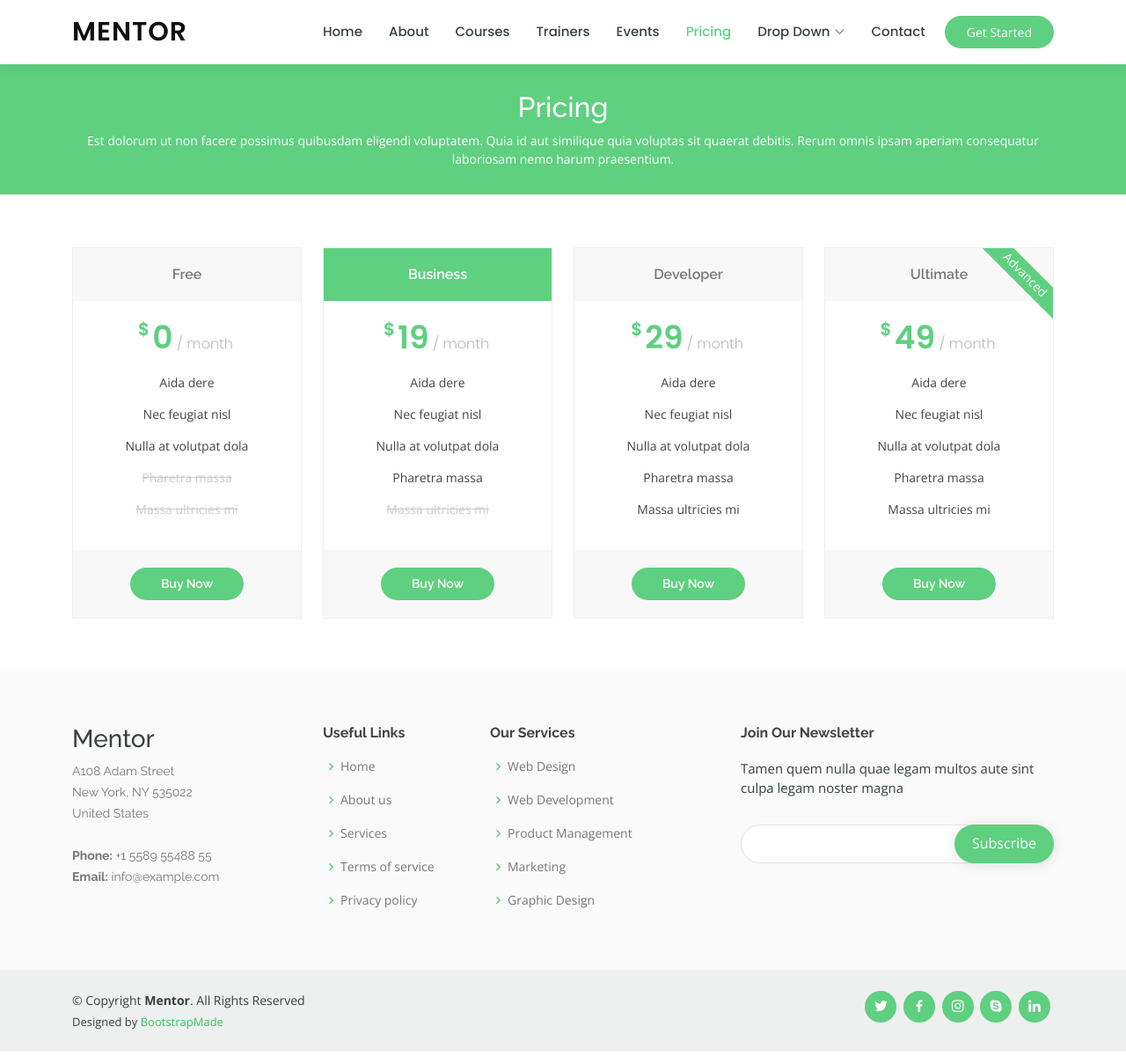
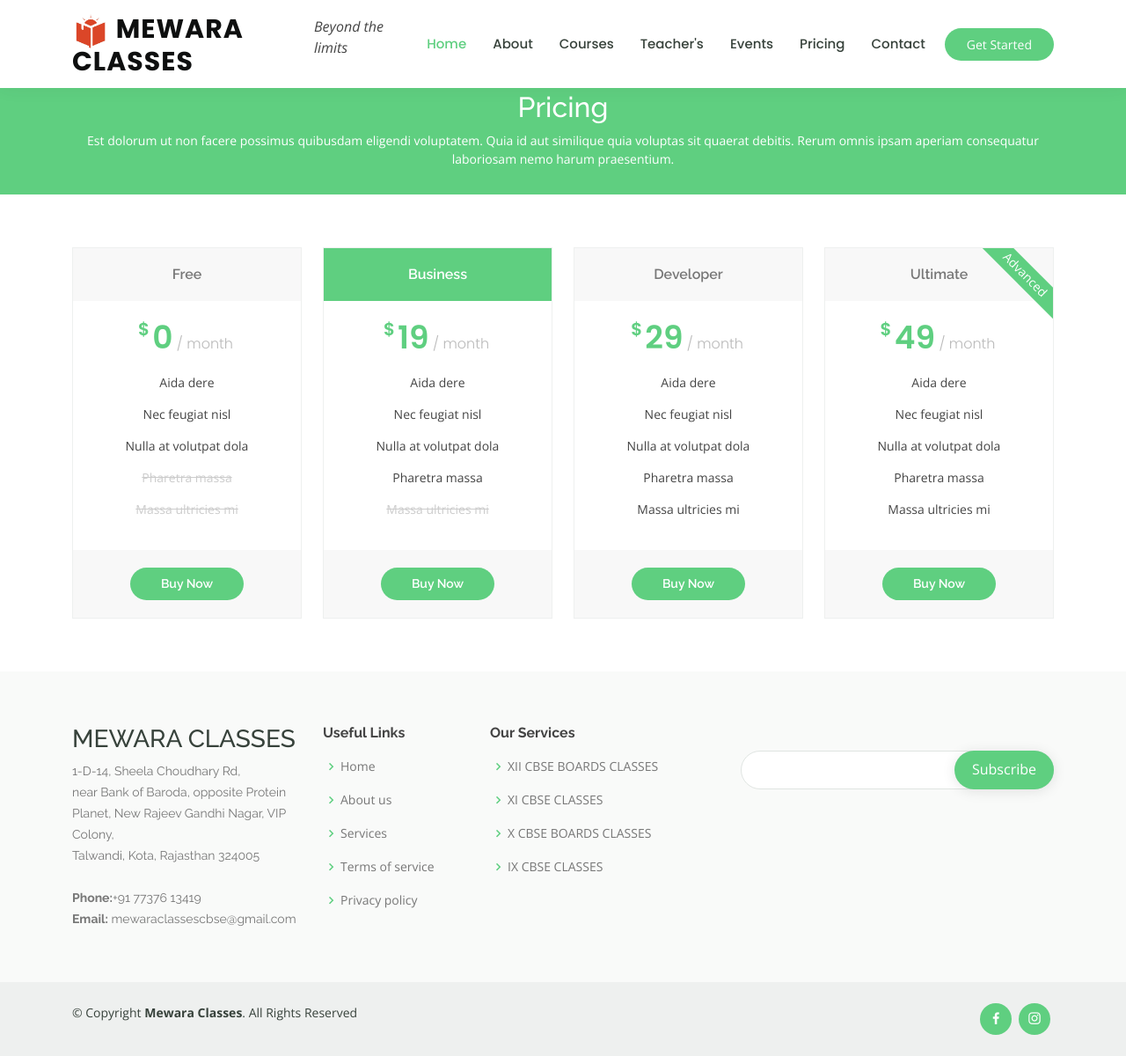
Before and after one commit to KRISHANKANT670/mewara-website, a plain HTML site: page pricing.html in a window 1280 px wide. Shown: the whole page at 88% size. Drawn offline with nearby package versions, Linux system fonts and the light colour scheme.

Commit message:
Updated Header and footer

```diff
--- a/pricing.html
+++ b/pricing.html
@@ -43,20 +43,23 @@
   <header id="header" class="fixed-top">
     <div class="container d-flex align-items-center">
 
-      <h1 class="logo me-auto"><a href="index.html">Mentor</a></h1>
+        <h1 class="logo me-auto">
+            <img src="assets/img/mewara/log.jpg" alt="">
+            <a href="index.html"><b>Mewara Classes</b></a></h1>
+        <p><i>Beyond the limits</i></p>
         <!-- Uncomment below if you prefer to use an image logo -->
         <!-- <a href="index.html" class="logo me-auto"><img src="assets/img/logo.png" alt="" class="img-fluid"></a>-->
 
         <nav id="navbar" class="navbar order-last order-lg-0">
             <ul>
-          <li><a href="index.html">Home</a></li>
+                <li><a class="active" href="index.html">Home</a></li>
                 <li><a href="about.html">About</a></li>
                 <li><a href="courses.html">Courses</a></li>
-          <li><a href="trainers.html">Trainers</a></li>
+                <li><a href="teacher's.html">Teacher's</a></li>
                 <li><a href="events.html">Events</a></li>
-          <li><a class="active" href="pricing.html">Pricing</a></li>
+                <li><a href="pricing.html">Pricing</a></li>
 
-          <li class="dropdown"><a href="#"><span>Drop Down</span> <i class="bi bi-chevron-down"></i></a>
+                <!-- <li class="dropdown"><a href="#"><span>Drop Down</span> <i class="bi bi-chevron-down"></i></a>
                     <ul>
                         <li><a href="#">Drop Down 1</a></li>
                         <li class="dropdown"><a href="#"><span>Deep Drop Down</span> <i class="bi bi-chevron-right"></i></a>
@@ -72,11 +75,12 @@
                         <li><a href="#">Drop Down 3</a></li>
                         <li><a href="#">Drop Down 4</a></li>
                     </ul>
-          </li>
+                </li> -->
                 <li><a href="contact.html">Contact</a></li>
             </ul>
             <i class="bi bi-list mobile-nav-toggle"></i>
-      </nav><!-- .navbar -->
+        </nav>
+        <!-- .navbar -->
 
         <a href="courses.html" class="get-started-btn">Get Started</a>
 
@@ -182,13 +186,11 @@
             <div class="row">
 
                 <div class="col-lg-3 col-md-6 footer-contact">
-            <h3>Mentor</h3>
+                    <h3>MEWARA CLASSES</h3>
                     <p>
-              A108 Adam Street <br>
-              New York, NY 535022<br>
-              United States <br><br>
-              <strong>Phone:</strong> +1 5589 55488 55<br>
-              <strong>Email:</strong> info@example.com<br>
+                        1-D-14, Sheela Choudhary Rd, <br> near Bank of Baroda, opposite Protein Planet, New Rajeev Gandhi Nagar, VIP Colony,<br>Talwandi, Kota, Rajasthan 324005 <br><br>
+                        <strong>Phone:</strong>+91 77376 13419<br>
+                        <strong>Email:</strong> mewaraclassescbse@gmail.com<br>
                     </p>
                 </div>
 
@@ -206,17 +208,15 @@
                 <div class="col-lg-3 col-md-6 footer-links">
                     <h4>Our Services</h4>
                     <ul>
-              <li><i class="bx bx-chevron-right"></i> <a href="#">Web Design</a></li>
-              <li><i class="bx bx-chevron-right"></i> <a href="#">Web Development</a></li>
-              <li><i class="bx bx-chevron-right"></i> <a href="#">Product Management</a></li>
-              <li><i class="bx bx-chevron-right"></i> <a href="#">Marketing</a></li>
-              <li><i class="bx bx-chevron-right"></i> <a href="#">Graphic Design</a></li>
+                        <li><i class="bx bx-chevron-right"></i> <a href="#">XII CBSE BOARDS CLASSES</a></li>
+                        <li><i class="bx bx-chevron-right"></i> <a href="#">XI CBSE CLASSES</a></li>
+                        <li><i class="bx bx-chevron-right"></i> <a href="#">X CBSE BOARDS CLASSES</a></li>
+                        <li><i class="bx bx-chevron-right"></i> <a href="#">IX CBSE CLASSES</a></li>
                     </ul>
                 </div>
 
                 <div class="col-lg-4 col-md-6 footer-newsletter">
-            <h4>Join Our Newsletter</h4>
-            <p>Tamen quem nulla quae legam multos aute sint culpa legam noster magna</p>
+
                     <form action="" method="post">
                         <input type="email" name="email"><input type="submit" value="Subscribe">
                     </form>
@@ -230,22 +230,16 @@
 
         <div class="me-md-auto text-center text-md-start">
             <div class="copyright">
-          &copy; Copyright <strong><span>Mentor</span></strong>. All Rights Reserved
+                &copy; Copyright <strong><span>Mewara Classes</span></strong>. All Rights Reserved
             </div>
-        <div class="credits">
-          <!-- All the links in the footer should remain intact. -->
-          <!-- You can delete the links only if you purchased the pro version. -->
-          <!-- Licensing information: https://bootstrapmade.com/license/ -->
-          <!-- Purchase the pro version with working PHP/AJAX contact form: https://bootstrapmade.com/mentor-free-education-bootstrap-theme/ -->
-          Designed by <a href="https://bootstrapmade.com/">BootstrapMade</a>
-        </div>
+
         </div>
         <div class="social-links text-center text-md-right pt-3 pt-md-0">
-        <a href="#" class="twitter"><i class="bx bxl-twitter"></i></a>
-        <a href="#" class="facebook"><i class="bx bxl-facebook"></i></a>
-        <a href="#" class="instagram"><i class="bx bxl-instagram"></i></a>
-        <a href="#" class="google-plus"><i class="bx bxl-skype"></i></a>
-        <a href="#" class="linkedin"><i class="bx bxl-linkedin"></i></a>
+            <!-- <a href="#" class="twitter"><i class="bx bxl-twitter"></i></a> -->
+            <a href="https://www.facebook.com/profile.php?id=100063558831980" class="facebook"><i class="bx bxl-facebook"></i></a>
+            <a href="https://www.instagram.com/mewaraclasses/" class="instagram"><i class="bx bxl-instagram"></i></a>
+            <!-- <a href="#" class="google-plus"><i class="bx bxl-skype"></i></a> -->
+            <!-- <a href="#" class="linkedin"><i class="bx bxl-linkedin"></i></a> -->
         </div>
     </div>
 </footer><!-- End Footer -->
```
Also changed, not shown: about.html (+20 -20 lines), contact.html (+16 -26 lines), course-details.html (+9 -23 lines), courses.html (+25 -49 lines), events.html (+27 -33 lines), teacher's.html (+6 -3 lines). Lines whose indentation alone changed are shown as unchanged.
